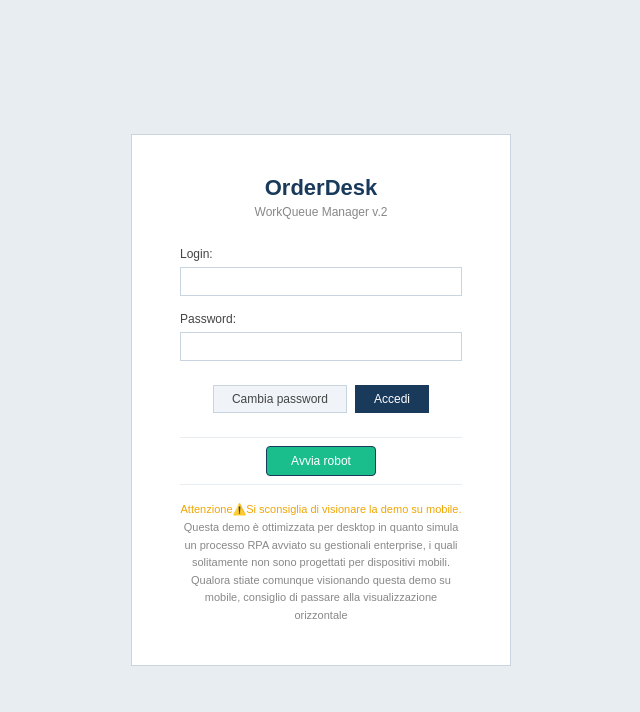
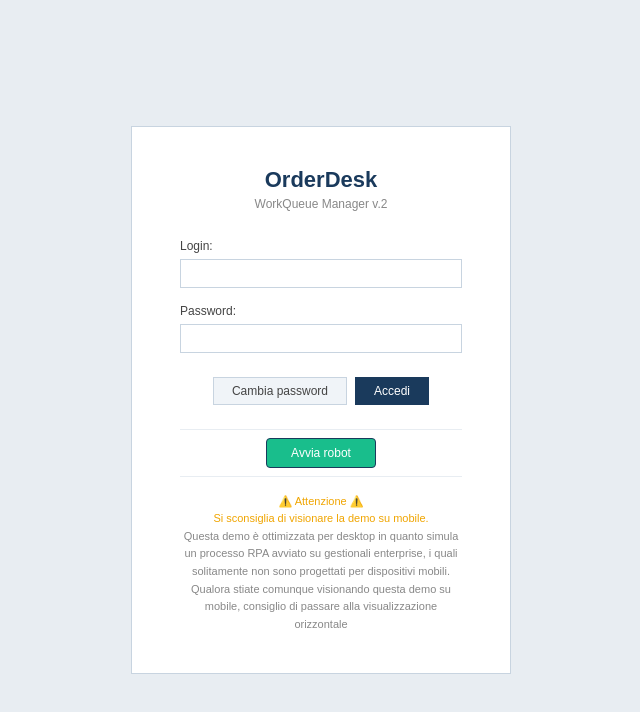
Before and after one commit to roxyle/rpa-workqueue-simulator, a Next.js app: page /dashboard in a window 1280 px wide. Shown: the top 712 px of the page, without its empty margins (319-959 px from the left). Built offline with nearby package versions, Linux system fonts and the light colour scheme.

Commit message:
fix: fixed the formatting style of warning on login page

```diff
--- a/src/components/login/LoginForm.tsx
+++ b/src/components/login/LoginForm.tsx
@@ -130,7 +130,8 @@ export default function LoginForm(){
 
                 <div style={{ borderTop: "1px solid #e8edf2", paddingTop: "16px", marginTop: "8px", textAlign: "center" }}>
                     <div style={{ fontSize: "11px", color: "#888", lineHeight: "1.6" }}>
-                        <span style={{ color: "#f0a500", fontWeight: "500"}}>Attenzione⚠️Si sconsiglia di visionare la demo su mobile.</span>
+                        <div style={{ color: "#f0a500", fontWeight: "500"}}>⚠️ Attenzione ⚠️</div>
+                        <div style={{ color: "#f0a500" }}>    Si sconsiglia di visionare la demo su mobile.</div>
                         {" "}Questa demo è ottimizzata per desktop in quanto simula un processo RPA avviato su
                         gestionali enterprise, i quali solitamente non sono progettati per dispositivi mobili. Qualora stiate comunque visionando questa demo su mobile, consiglio di passare alla visualizzazione orizzontale
                     </div>
```
